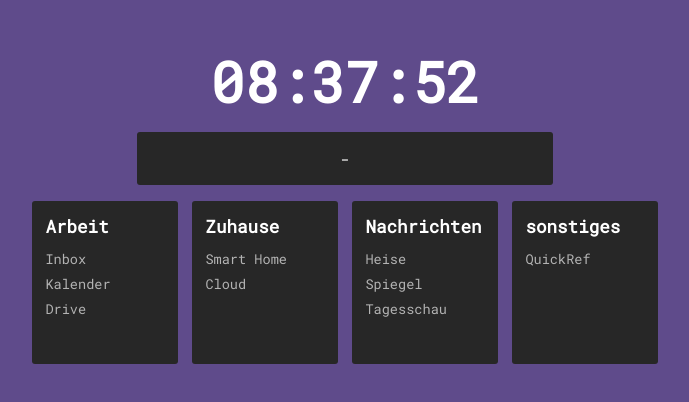
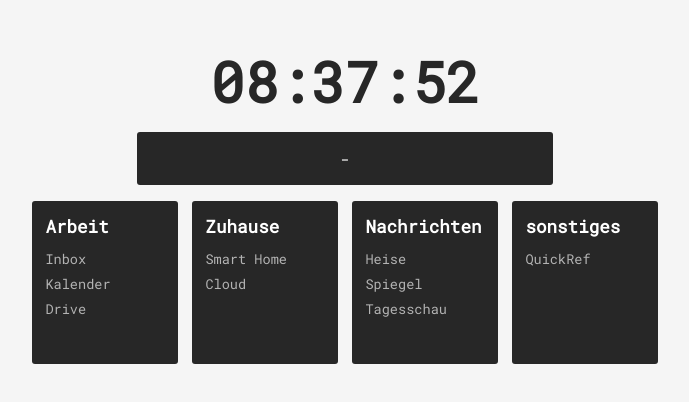
Before and after one commit to ualbano/startpage, a plain HTML site: page index.html in a window 1280 px wide. Shown: the part 188-590 px from the top of the page, without its empty margins (295-984 px from the left). Drawn offline with Linux system fonts and the light colour scheme; no server answers.

Commit message:
Change the color of the background.
I dont want purple as the bg color so I change it.
For this I need to change the text color of the clock.

```diff
--- a/styles.css
+++ b/styles.css
@@ -1,7 +1,7 @@
 @import url('https://fonts.googleapis.com/css?family=Roboto+Mono');
 
 :root {
-  --bg: #5f4b8b;
+  --bg: #f5f5f5;
   --fg: #ffffff;
   --secondaryFg: #b3b3b3;
   --containerBg: #272727;
@@ -29,7 +29,7 @@ body {
   font-size: 3.5rem;
   font-weight: 600;
   font-family: var(--fontFamily);
-  color: var(--fg);
+  color: #272727;
   margin-bottom: 0.25em;
 }
 
```
